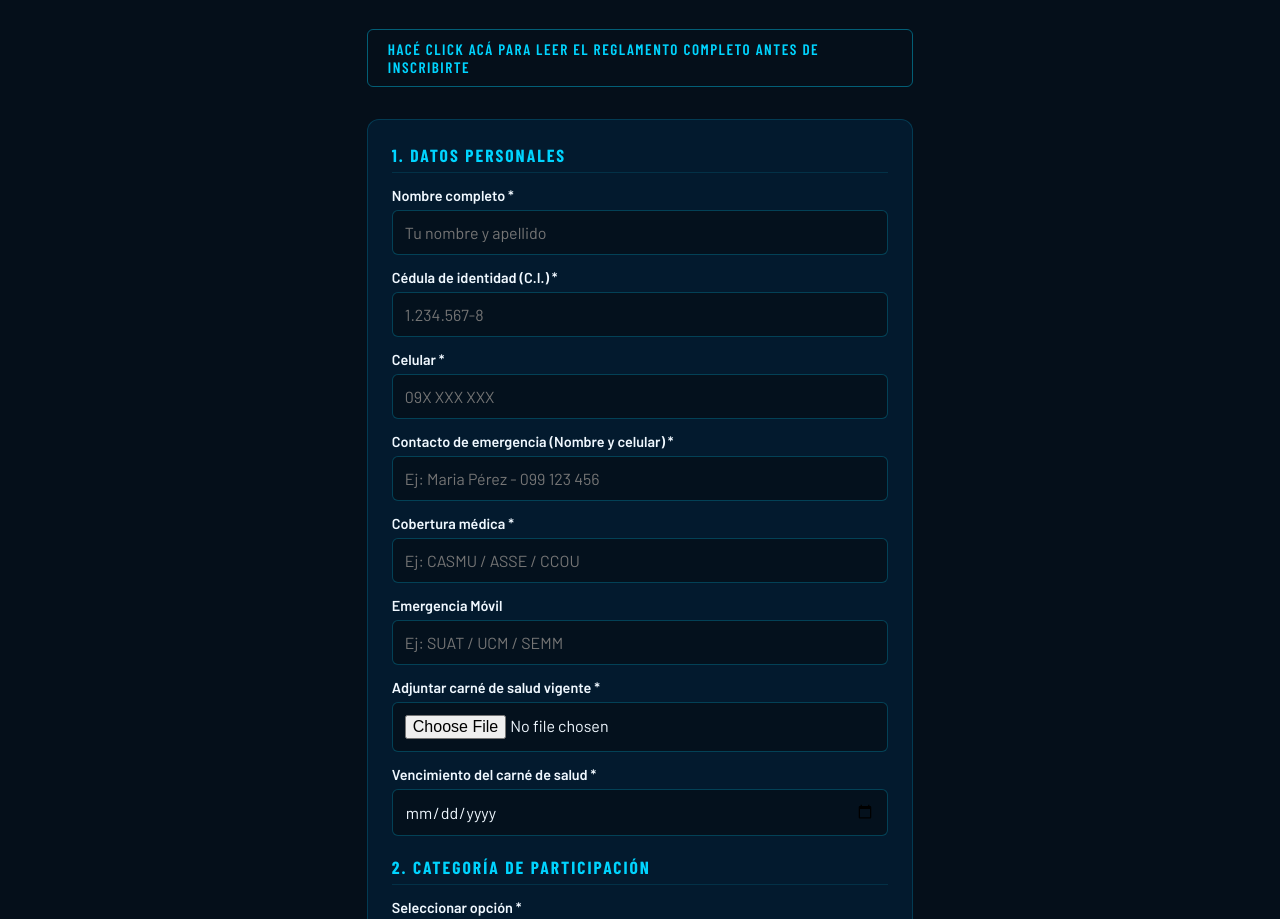
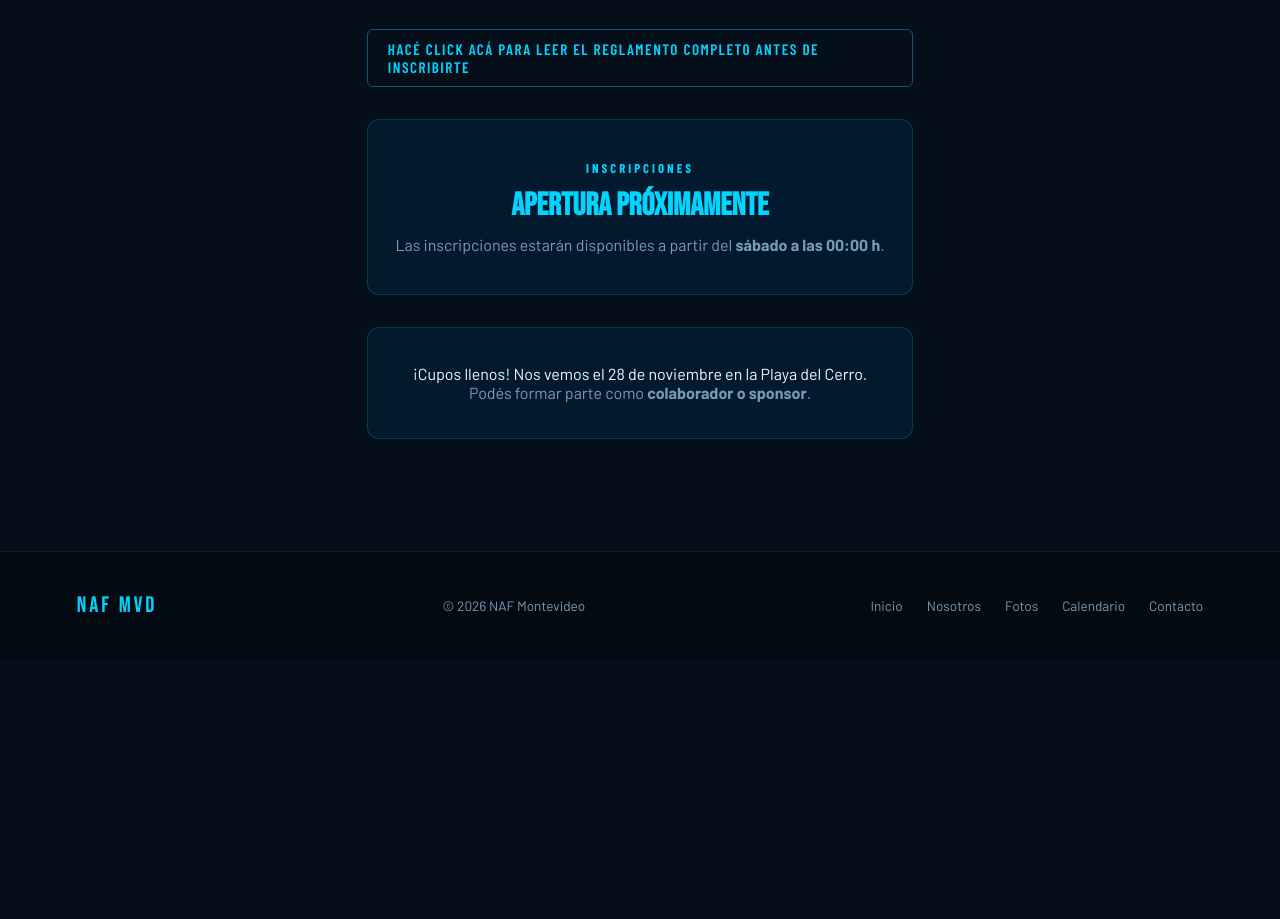
Before and after one commit to mcaetano7/nafmontevideo.github.io, a plain HTML site: page aquathlon.html in a window 1280 px wide. Shown: the part 830-1749 px from the top of the page. After the commit the page ends 1489 px from the top, so only its background shows below. Drawn offline with nearby package versions, Linux system fonts and the light colour scheme.

Commit message:
no estoy pensando correctamente

```diff
--- a/aquathlon.html
+++ b/aquathlon.html
@@ -311,12 +311,20 @@
     Apertura próximamente
   </h3>
   <p style="color: var(--grey); font-size: 1rem;">
-    Las inscripciones estarán disponibles a partir del <strong>domingo a las 00:00 h</strong>.
+    Las inscripciones estarán disponibles a partir del <strong>sábado a las 00:00 h</strong>.
+  </p>
+</div>
+<div id="mensaje-cupo-completo" class="form-section" style="display: none; text-align: center; padding: 36px 24px;">
+
+    ¡Cupos llenos! Nos vemos el 28 de noviembre en la Playa del Cerro.
+  </h3>
+  <p style="color: var(--grey); font-size: 1rem;">
+    Podés formar parte como <strong>colaborador o sponsor</strong>.
   </p>
 </div>
 
     <!-- FORMULARIO -->
-    <form id="form-aquatlon" class="form-section">
+    <form id="form-aquatlon" class="form-section" style="display: none;">
 
       <!-- Datos Personales -->
       <div class="form-block-title">1. Datos Personales</div>
@@ -588,12 +596,14 @@
     function verificarAperturaInscripciones() {
   const ahora = new Date();
 
+
+  // FECHA DE REAPERTURA: (potencial) Sábado 14 de noviembre de 2026 a las 00:00h
   // FECHA DE APERTURA: Domingo 6 de Septiembre de 2026 a las 00:00 hs
   // Nota: Los meses en JS arrancan en 0 (Enero = 0, Septiembre = 8)
-  const fechaApertura = new Date(2026, 8, 6, 0, 0, 0);
+  const fechaApertura = new Date(2026, 10, 14, 0, 0, 0);
 
   const form = document.getElementById("form-aquatlon");
-  const cartelProximamente = document.getElementById("mensaje-proximamente");
+  const cartelProximamente = document.getElementById("mensaje-cupo-completo");
 
   if (ahora >= fechaApertura) {
     if (form) form.style.display = "block";
```
